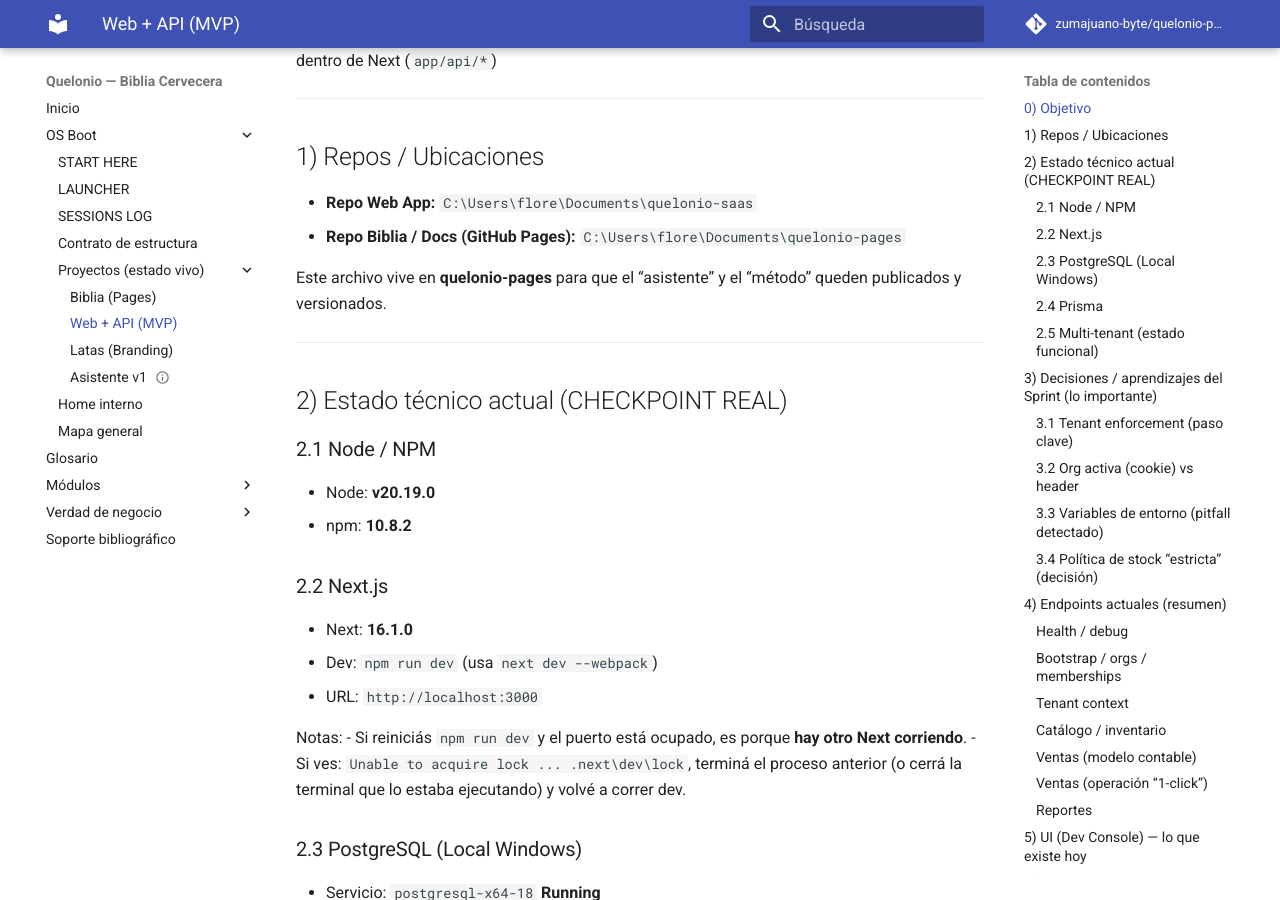
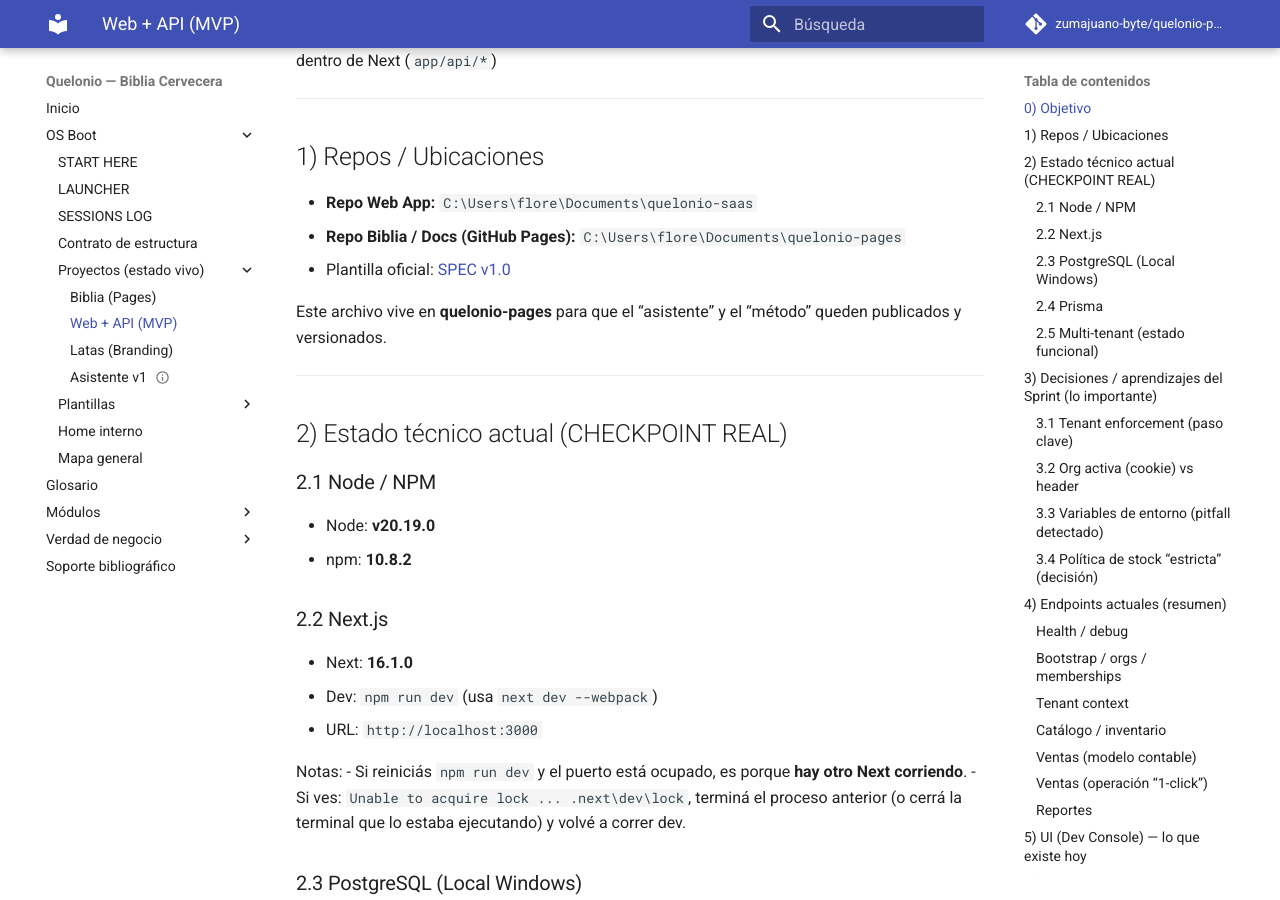
Before and after one commit to zumajuano-byte/quelonio-pages, an MkDocs documentation site: the page built from docs/99_Indice_y_Mapas/PROYECTO_WEB_API.md, in a window 1280 px wide and 900 px high, scrolled down 553 px. Built offline with MkDocs 1.6.1 and Material for MkDocs 9.7.7, drawn with Linux system fonts in a browser that asks for light colours; comment, search, counter and statistics services are not loaded.

Commit message:
docs: add SPEC link and fix nav

```diff
--- a/docs/99_Indice_y_Mapas/PROYECTO_WEB_API.md
+++ b/docs/99_Indice_y_Mapas/PROYECTO_WEB_API.md
@@ -28,6 +28,7 @@ Arquitectura (MVP):
 
 - **Repo Web App:** `C:\Users\flore\Documents\quelonio-saas`
 - **Repo Biblia / Docs (GitHub Pages):** `C:\Users\flore\Documents\quelonio-pages`
+- Plantilla oficial: [SPEC v1.0](PLANTILLAS/SPEC_v1_0.md)
 
 Este archivo vive en **quelonio-pages** para que el “asistente” y el “método” queden publicados y versionados.
 
--- a/mkdocs.yml
+++ b/mkdocs.yml
@@ -35,7 +35,8 @@ nav:
           - Web + API (MVP): 99_Indice_y_Mapas/PROYECTO_WEB_API.md
           - Latas (Branding): 99_Indice_y_Mapas/PROYECTO_LATAS.md
           - Asistente v1: 99_Indice_y_Mapas/ASISTENTE_V1.md
-
+      - Plantillas:
+          - SPEC v1.0: 99_Indice_y_Mapas/PLANTILLAS/SPEC_v1_0.md
       - Home interno: 99_Indice_y_Mapas/Home.md
       - Mapa general: 99_Indice_y_Mapas/Mapa_General_Quelonio.md
   - Glosario: 00_Glosario.md
```
